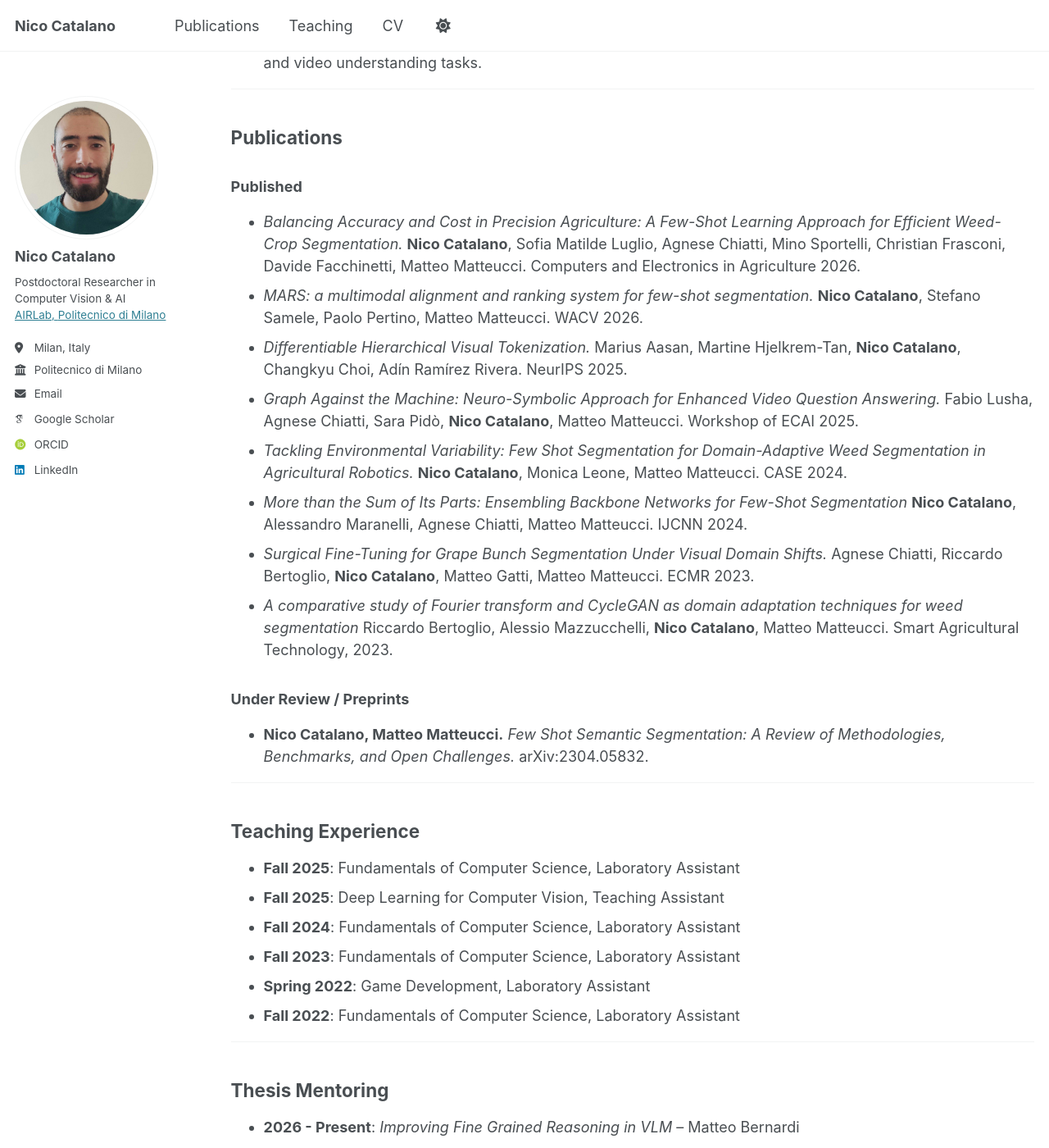
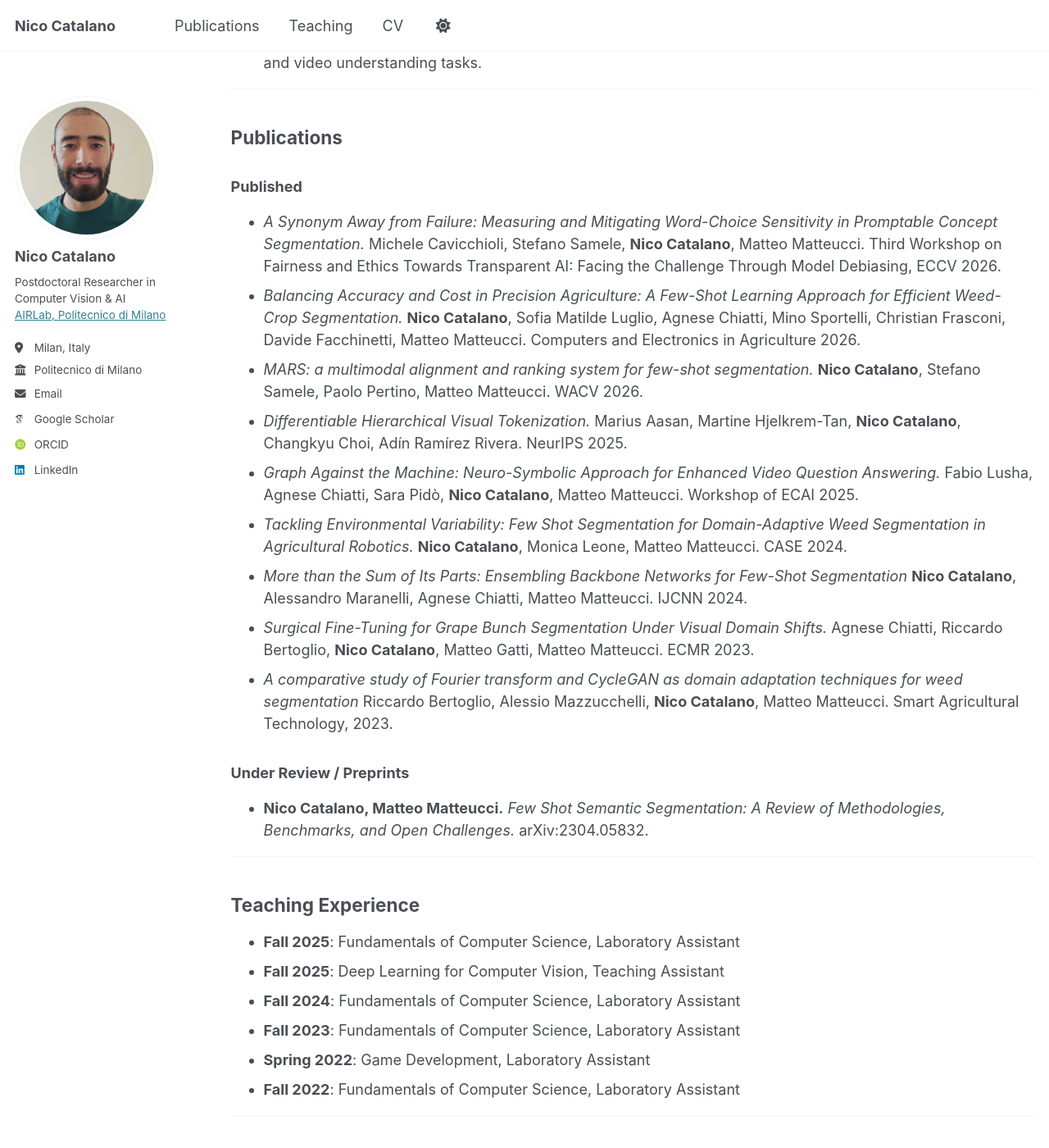
Before and after one commit to NicoCatalano/NicoCatalano.github.io, a Jekyll site: the page built from _pages/cv.md, in a window 1280 px wide and 1400 px high, scrolled down 1114 px. Shown: the whole window at 82% size. Built offline with Jekyll 4.4.1, drawn with Linux system fonts in a browser that asks for light colours; some web fonts are replaced; some of the changed text lies outside the part shown.

Commit message:
added FAILED Workshop Paper

```diff
--- a/_pages/cv.md
+++ b/_pages/cv.md
@@ -42,6 +42,7 @@ My research focuses on Artificial Intelligence, Robotics, and Autonomous Systems
 ## Publications
 
 ### **Published**
+- *A Synonym Away from Failure: Measuring and Mitigating Word-Choice Sensitivity in Promptable Concept Segmentation.* Michele Cavicchioli, Stefano Samele, **Nico Catalano**, Matteo Matteucci. Third Workshop on Fairness and Ethics Towards Transparent AI: Facing the Challenge Through Model Debiasing, ECCV 2026.
 - *Balancing Accuracy and Cost in Precision Agriculture: A Few-Shot Learning Approach for Efficient Weed-Crop Segmentation.* **Nico Catalano**, Sofia Matilde Luglio, Agnese Chiatti, Mino Sportelli, Christian Frasconi, Davide Facchinetti, Matteo Matteucci. Computers and Electronics in Agriculture 2026.
 - *MARS: a multimodal alignment and ranking system for few-shot segmentation.* **Nico Catalano**, Stefano Samele, Paolo Pertino, Matteo Matteucci. WACV 2026.
 - *Differentiable Hierarchical Visual Tokenization.* Marius Aasan, Martine Hjelkrem-Tan, **Nico Catalano**, Changkyu Choi, Adín Ramírez Rivera. NeurIPS 2025.
@@ -70,7 +71,7 @@ My research focuses on Artificial Intelligence, Robotics, and Autonomous Systems
 - **2026 - Present**: *Improving Fine Grained Reasoning in VLM* – Matteo Bernardi
 - **2026 - Present**: *Improve Segmentation Models using a VLM* – Daniele Spini
 - **2026 - Present**: *Following Temporal Graph Traces in Videos* – Donald Gera
-- **2025 - Present**: *Multimodal Few Shot Segmentation in Videos* – Michele Cavicchioli
+- **2025 - 2026**: *Multimodal Few Shot Segmentation in Videos* – Michele Cavicchioli
 - **2025 - 2026**: *Training Vision Tasks Using Diagnostic Text Description Loss* – Luca Olivieri
 - **2024 - 2025**: *Understanding Video Content with Multimodal Large Language Models and Graphs* – Fabio Lusha
 - **2024 - 2025**: *Visual Foundation Model for Few-Shot Segmentation and Anomaly Detection* – Paolo Pertino
```
